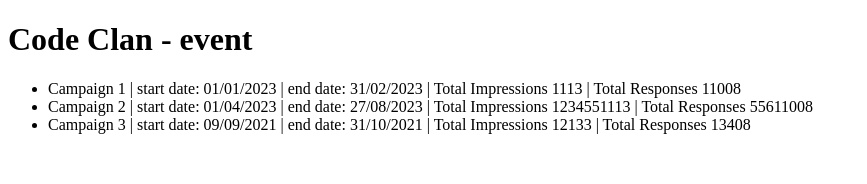
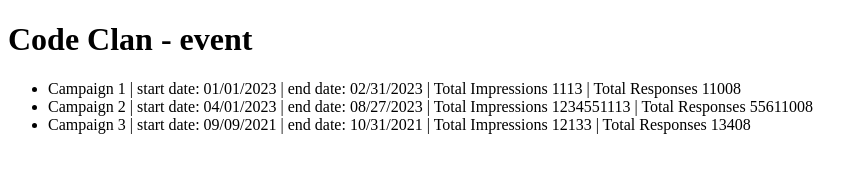
Before and after one commit to gillan-stewart-innovid/innovid-day-in-the-life-group-6, a React (Vite) app: page / in a window 1280 px wide. Shown: the top 184 px of the page, without its empty margins (0-867 px from the left). Built offline with nearby package versions, Linux system fonts and the light colour scheme.

Commit message:
date formatted

```diff
--- a/package.json
+++ b/package.json
@@ -11,6 +11,7 @@
   },
   "dependencies": {
     "dayjs": "^1.11.9",
+    "moment": "^2.29.4",
     "react": "^18.2.0",
     "react-dom": "^18.2.0"
   },
--- a/src/App.jsx
+++ b/src/App.jsx
@@ -27,15 +27,20 @@ const fooCampaigns = [
   },
 ];
 
+
 function dateFormatChange(date){
-  return dayjs(date).format('MM/DD/YYYY')
+  const output = date.split("/")
+  const days = output[0]
+  const months = output[1]
+  const years = output[2]
+  return months + '/' + days + '/' + years
 }
 
 function App() {
   const campaignList = fooCampaigns.map((campaign) => (
     <li key={campaign.id}>
-      {campaign.title} | start date: {dateFormatChange(campaign.startdate)} | end date:{' '}
-      {campaign.enddate} | Total Impressions {campaign.totalImpressions} | Total
+      {campaign.title} | start date: {dateFormatChange(campaign.startdate)} | end date: {dateFormatChange(campaign.enddate)} |
+      Total Impressions {campaign.totalImpressions} | Total
       Responses {campaign.totalResponse}
     </li>
   ));
```
Also changed, not shown: 1 other file (tests, documents, lock files or other folders).
